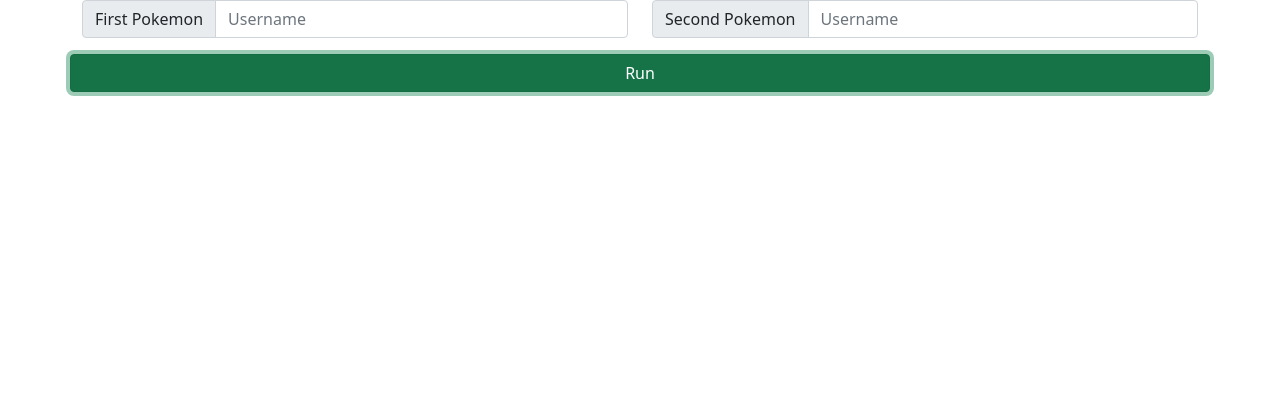
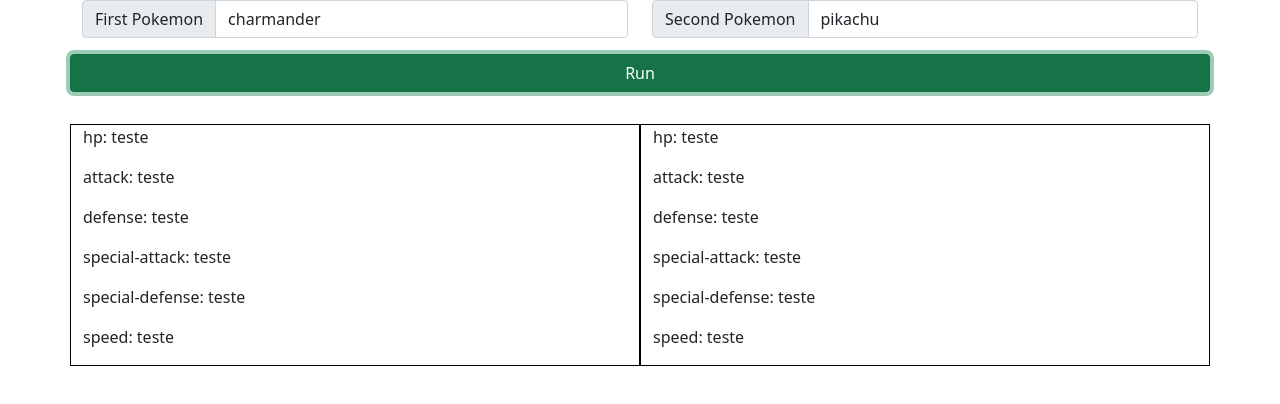
Before and after one commit to CarlosESRosa/PokemonApiSite, a plain HTML site: page dist/index.html in a window 1280 px wide. Both pictures are taken after a click on the button "Run". Drawn offline with nearby package versions, Linux system fonts and the light colour scheme; no server answers.

Commit message:
finalizado tabela de ambos pokemons

```diff
--- a/dist/css/style.css
+++ b/dist/css/style.css
@@ -0,0 +1,7 @@
+.pokemonStats {
+  display: flex;
+  flex-direction: column;
+  border: 1px solid black;
+  justify-content: center;
+  align-items: flex-start;
+}
--- a/dist/index.html
+++ b/dist/index.html
@@ -22,7 +22,8 @@
               <span class="input-group-text" id="basic-addon1">First Pokemon</span>
               <input id="firstPokemon" type="text" class="form-control"
                 placeholder="Username"
-                aria-label="Username" aria-describedby="basic-addon1">
+                aria-label="Username" aria-describedby="basic-addon1"
+                value="charmander">
             </div>
           </div>
           <div class="col-6">
@@ -30,7 +31,8 @@
               <span class="input-group-text" id="basic-addon1">Second Pokemon</span>
               <input id="secondPokemon" type="text" class="form-control"
                 placeholder="Username"
-                aria-label="Username" aria-describedby="basic-addon1">
+                aria-label="Username" aria-describedby="basic-addon1"
+                value="pikachu">
             </div>
           </div>
         </div>
@@ -51,6 +53,29 @@
     </div>
     <!--//Box 1 - Compare 2 pokemons-->
 
+    <div>
+      <div class="container" id="tableData">
+        <div class="row" id="tableStats">
+          <div class="col-6 pokemonStats">
+            <p>hp: teste</p>
+            <p>attack: teste</p>
+            <p>defense: teste</p>
+            <p>special-attack: teste</p>
+            <p>special-defense: teste</p>
+            <p>speed: teste</p>
+          </div>
+          <div class="col-6 pokemonStats">
+            <p>hp: teste</p>
+            <p>attack: teste</p>
+            <p>defense: teste</p>
+            <p>special-attack: teste</p>
+            <p>special-defense: teste</p>
+            <p>speed: teste</p>
+          </div>
+        </div>
+      </div>
+    </div>
+
     <script src="js/createPokemonDivs.js"></script>
     <script src="js/fetchPokemon.js"></script>
     <script src="js/script.js"></script>
--- a/dist/js/script.js
+++ b/dist/js/script.js
@@ -1,30 +1,53 @@
 const firstInput = document.querySelector('#firstPokemon');
 const secondInput = document.querySelector('#secondPokemon');
 const button = document.querySelector('#runButton');
+const tableStats = document.querySelector('#tableStats');
+const [tableLeft, tableRight] = Array.from(tableStats.children);
 
 button.addEventListener('click', async () => {
-    const dataPokemonLeft = await fetchPokemon(firstInput.value.toLowerCase());
-    const dataPokemonRight = await fetchPokemon(secondInput.value.toLowerCase());
-    createPokemonLeft(dataPokemonLeft.name, dataPokemonLeft.sprites.front_default);
-    createPokemonRight(dataPokemonRight.name, dataPokemonRight.sprites.front_default)
+  buildScreen();
+  const tableData = document.querySelector('#tableData');
+  tableData.style.display = 'block';
 });
 
+// Monta o pokemon
+async function buildScreen() {
+  const dataPokemonLeft = await fetchPokemon(firstInput.value.toLowerCase());
+  const dataPokemonRight = await fetchPokemon(secondInput.value.toLowerCase());
+  createPokemonLeft(dataPokemonLeft.name, dataPokemonLeft.sprites.front_default);
+  createPokemonRight(dataPokemonRight.name, dataPokemonRight.sprites.front_default)
+  settingTableLeft(getPokemonStats(dataPokemonLeft));
+  settingTableRight(getPokemonStats(dataPokemonRight));
+}
+
+// Pega os status do pokemon
 function getPokemonStats(pokemon) {
   const { stats } = pokemon;
   const [hp, attack, defense, specialAttack, specialDefense, speed] = stats;
 
   return stats.map((item) => {
-    const { stat, base_stat} = item;
-    console.log(stat.name, base_stat)
+    const { stat, base_stat } = item;
+    return {
+      stat: stat.name,
+      base_stat,
+    }
+  });
+}
+
+// Monta tabela da esquerda
+function settingTableLeft(pokemonLeft) {
+  Array.from(tableLeft.children).forEach((element, index) => {
+    element.innerText = `${pokemonLeft[index].stat}: ${pokemonLeft[index].base_stat} `;
+  });
+}
+// Monta tabela da direita
+function settingTableRight(pokemonRight) {
+  Array.from(tableRight.children).forEach((element, index) => {
+    element.innerText = `${pokemonRight[index].stat}: ${pokemonRight[index].base_stat} `;
   });
 }
 
 window.onload = async () => {
-  const pokemonLeft = await fetchPokemon('empoleon');
-  const pokemonRight = await fetchPokemon('milotic');
-  createPokemonLeft(pokemonLeft.name, pokemonLeft.sprites.front_default);
-  createPokemonRight(pokemonRight.name, pokemonRight.sprites.front_default)
-
-  // getPokemonStats(pokemonLeft)
-  // getPokemonStats(pokemonRight)
+  const tableData = document.querySelector('#tableData');
+  tableData.style.display = 'none';
 }
```
